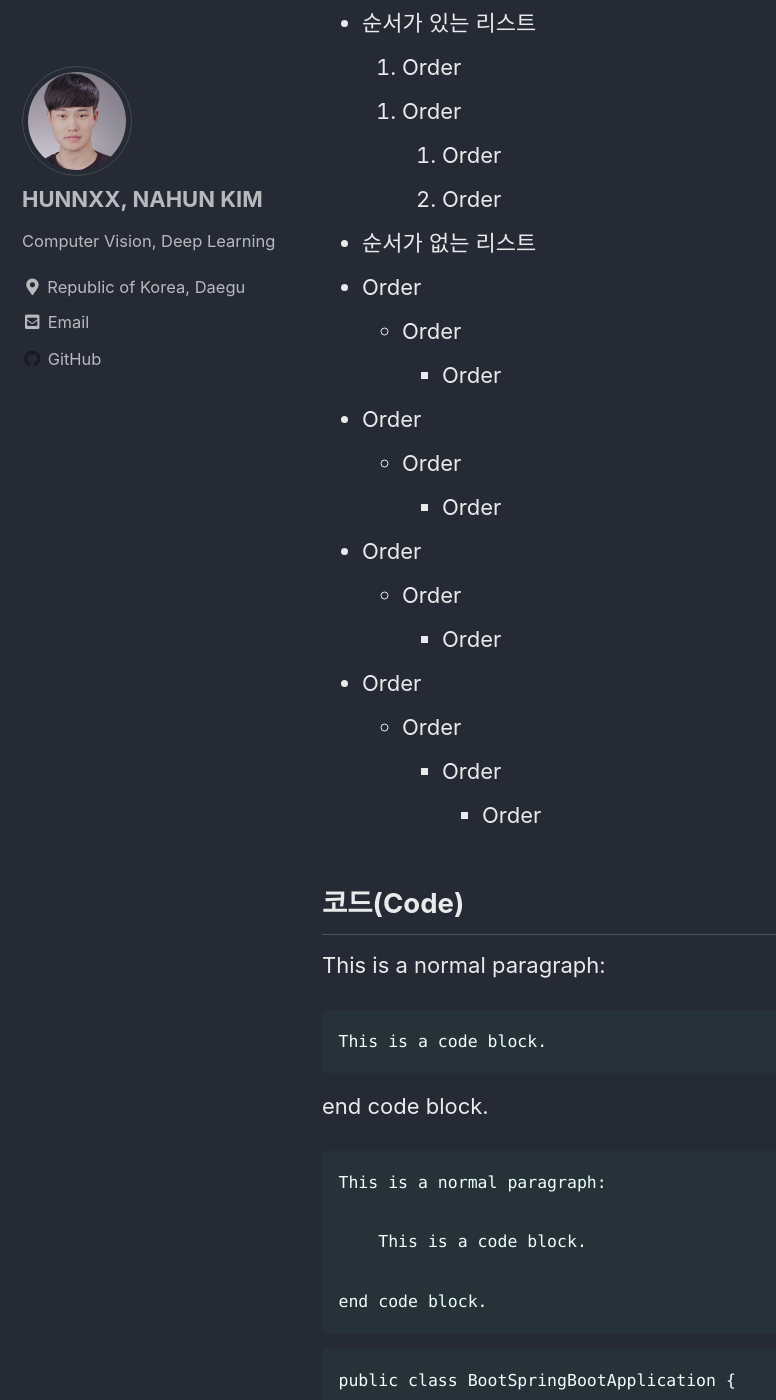
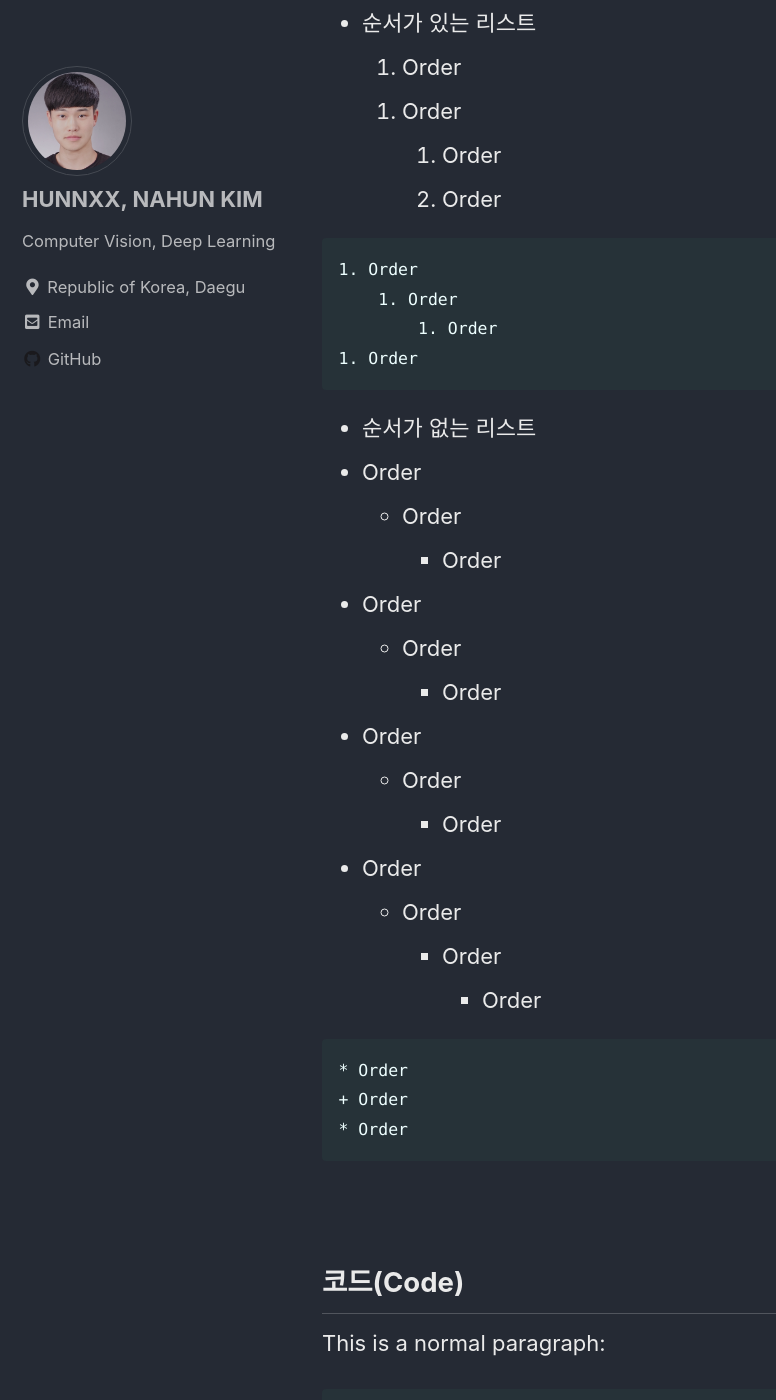
Before and after one commit to hunnxx/hunnxx.github.io, a Jekyll site: the page built from _posts/2020-08-01-practice.md, in a window 1280 px wide and 1400 px high, scrolled down 2075 px. Shown: the whole window, without its empty margins (0-776 px from the left). Built offline with Jekyll 4.4.1, drawn with Linux system fonts in a browser that asks for light colours; cached includes are drawn as plain includes.

Commit message:
Update 2020-08-01-practice.md

````diff
--- a/_posts/2020-08-01-practice.md
+++ b/_posts/2020-08-01-practice.md
@@ -78,6 +78,12 @@ HEAD1
         1. Order
 1. Order
 
+```
+1. Order
+    1. Order
+        1. Order
+1. Order
+```
 
 - 순서가 없는 리스트
 - Order
@@ -93,6 +99,12 @@ HEAD1
     - Order
         + Order
             + Order
+
+```
+* Order
++ Order
+* Order
+```
 <br>
 
 
````
